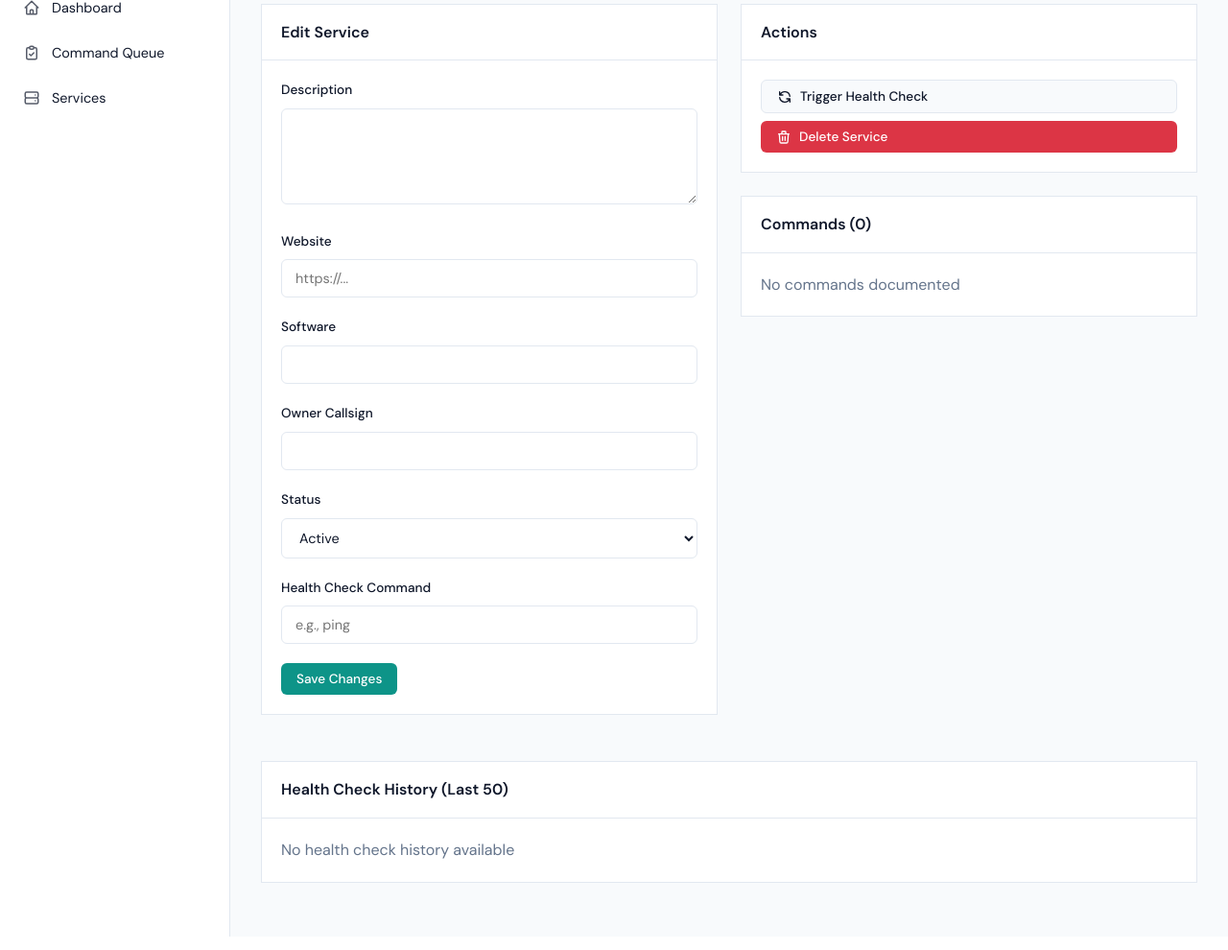
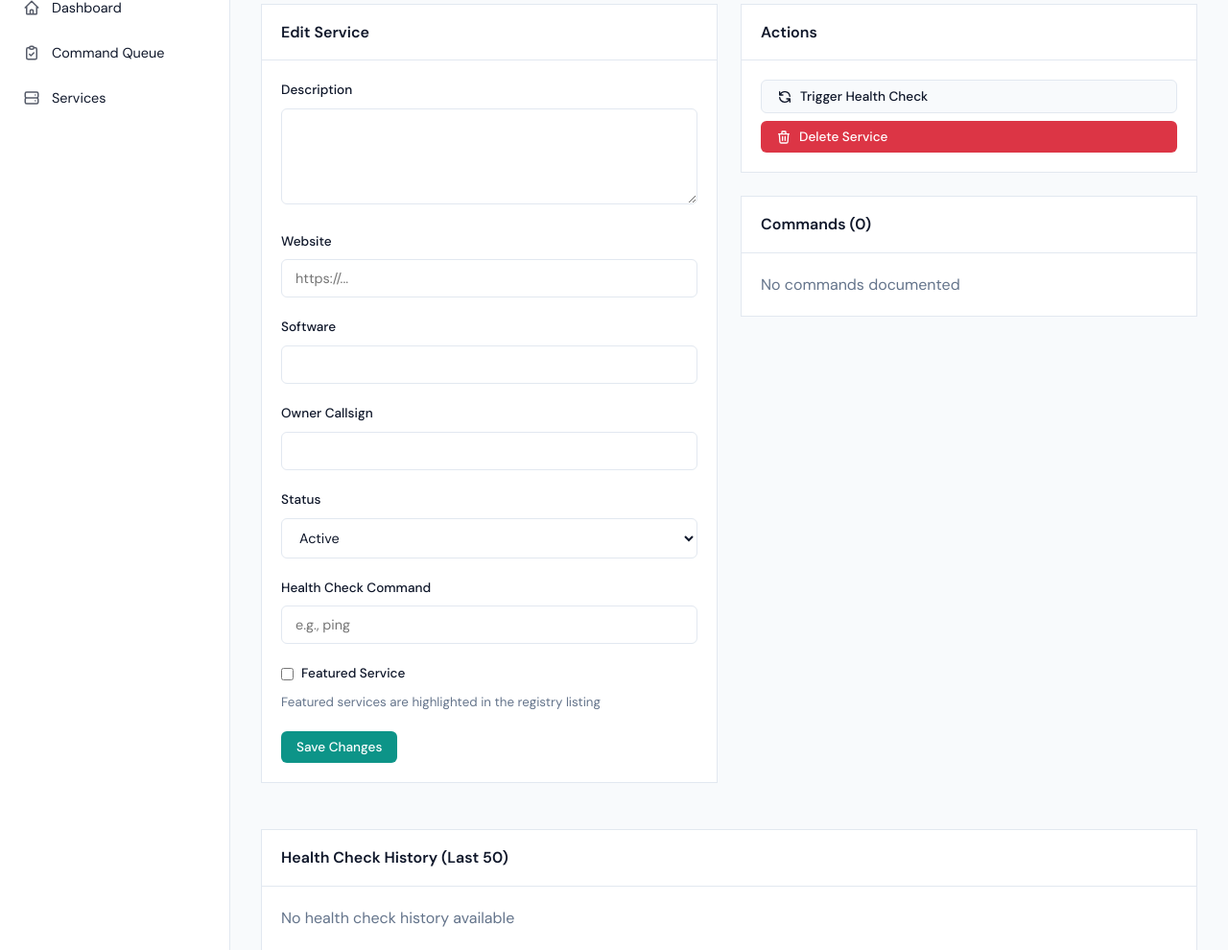
Before and after one commit to hemna/aprs-service-registry, a Python web app: template aprs_service_registry/web/templates/admin/service_detail.html in a window 1280 px wide. Shown: the part 133-1123 px from the top of the page at 96% size. Run offline with Jinja, Linux system fonts and the light colour scheme; the template is opened without the code that fills it, so the values that code supplies are empty.

Commit message:
Add 'featured' flag for services with admin toggle

```diff
--- a/aprs_service_registry/main.py
+++ b/aprs_service_registry/main.py
@@ -181,6 +181,7 @@ class registryRequest(BaseModel):
     status: Literal["active", "pending", "down", "deleted"] = "active"
     health_check_command: str | None = None
     commands: list[ServiceCommand] = []
+    featured: bool = False
 
 
 class PendingCommand(BaseModel):
@@ -494,6 +495,9 @@ async def registry(request: Request, data: registryRequest):
 
         # ALWAYS preserve commands - they are admin-managed and services don't know about them
         request_dict["commands"] = existing_dict.get("commands", [])
+
+        # ALWAYS preserve featured flag - it's admin-managed
+        request_dict["featured"] = existing_dict.get("featured", False)
 
     request_upper = registryRequest(**request_dict)
     services.add_and_persist(callsign_upper, request_upper)
@@ -1313,6 +1317,8 @@ async def admin_edit_service(
     # Preserve commands - they are not editable via this form
     # (commands are managed via the command moderation system)
     service_dict["commands"] = service_dict.get("commands", [])
+    # Featured flag - checkbox sends "true" when checked, absent when unchecked
+    service_dict["featured"] = form.get("featured") == "true"
 
     updated_service = registryRequest(**service_dict)
     services.add_and_persist(callsign_upper, updated_service)
--- a/aprs_service_registry/web/templates/admin/service_detail.html
+++ b/aprs_service_registry/web/templates/admin/service_detail.html
@@ -21,6 +21,9 @@
       <span class="health-badge failure">Down</span>
     {% else %}
       <span class="health-badge">{{ service.status }}</span>
+    {% endif %}
+    {% if service.featured %}
+      <span class="health-badge" style="background: rgba(255, 215, 0, 0.15); color: #ffd700;">&starf; Featured</span>
     {% endif %}
     {% if uptime and uptime != '--' %}
       &nbsp;&middot;&nbsp; {{ uptime }} uptime
@@ -70,6 +73,18 @@
           <label for="health_check_command">Health Check Command</label>
           <input type="text" id="health_check_command" name="health_check_command" class="admin-input"
                  value="{{ service.health_check_command or '' }}" placeholder="e.g., ping">
+        </div>
+
+        <div class="admin-form-group">
+          <label style="display: flex; align-items: center; gap: 0.5rem; cursor: pointer;">
+            <input type="checkbox" id="featured" name="featured" value="true"
+                   {% if service.featured %}checked{% endif %}
+                   style="width: auto; margin: 0;">
+            Featured Service
+          </label>
+          <small style="color: var(--text-muted); display: block; margin-top: 0.25rem;">
+            Featured services are highlighted in the registry listing
+          </small>
         </div>
 
         <div class="admin-actions">
--- a/aprs_service_registry/web/templates/admin/services.html
+++ b/aprs_service_registry/web/templates/admin/services.html
@@ -28,6 +28,9 @@
         <a href="/admin/services/{{ service.callsign }}" style="font-family: var(--font-mono); font-weight: 600; color: var(--accent); text-decoration: none;">
           {{ service.callsign }}
         </a>
+        {% if service.featured %}
+          <span style="color: #ffd700; margin-left: 0.25rem;" title="Featured">&starf;</span>
+        {% endif %}
       </td>
       <td>
         {% if service.status == 'active' %}
```
